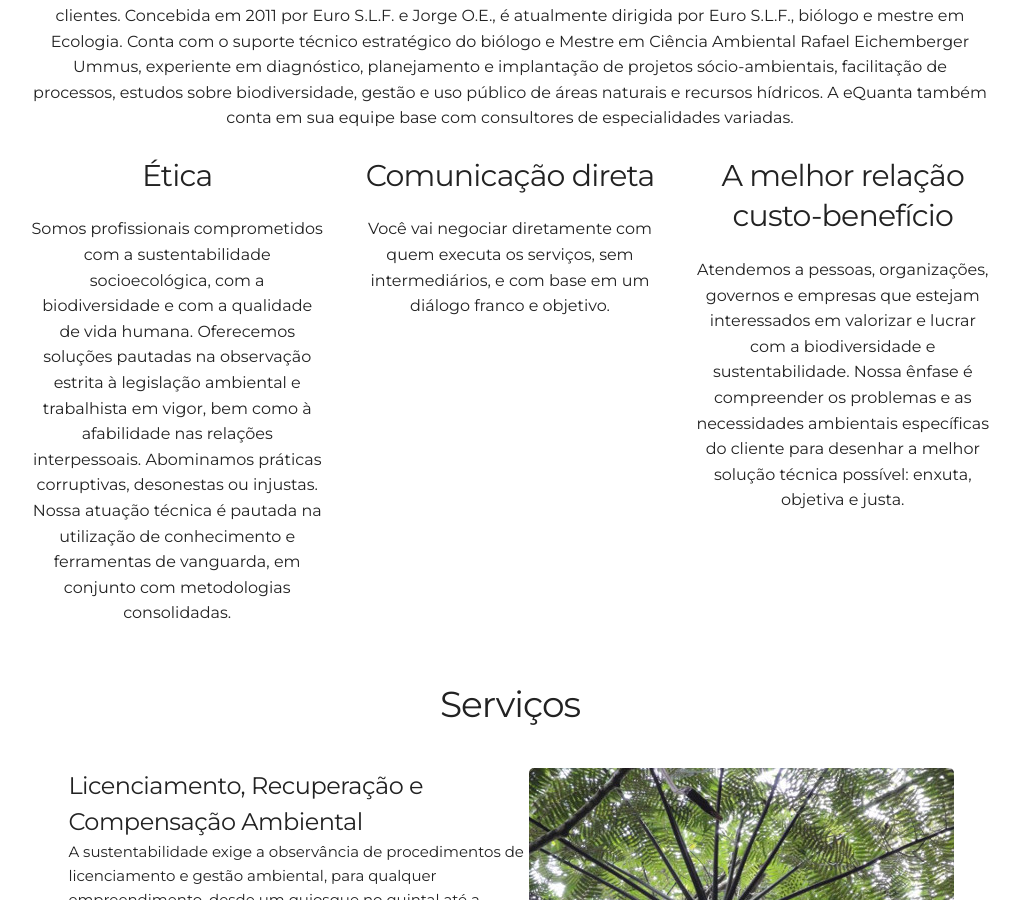
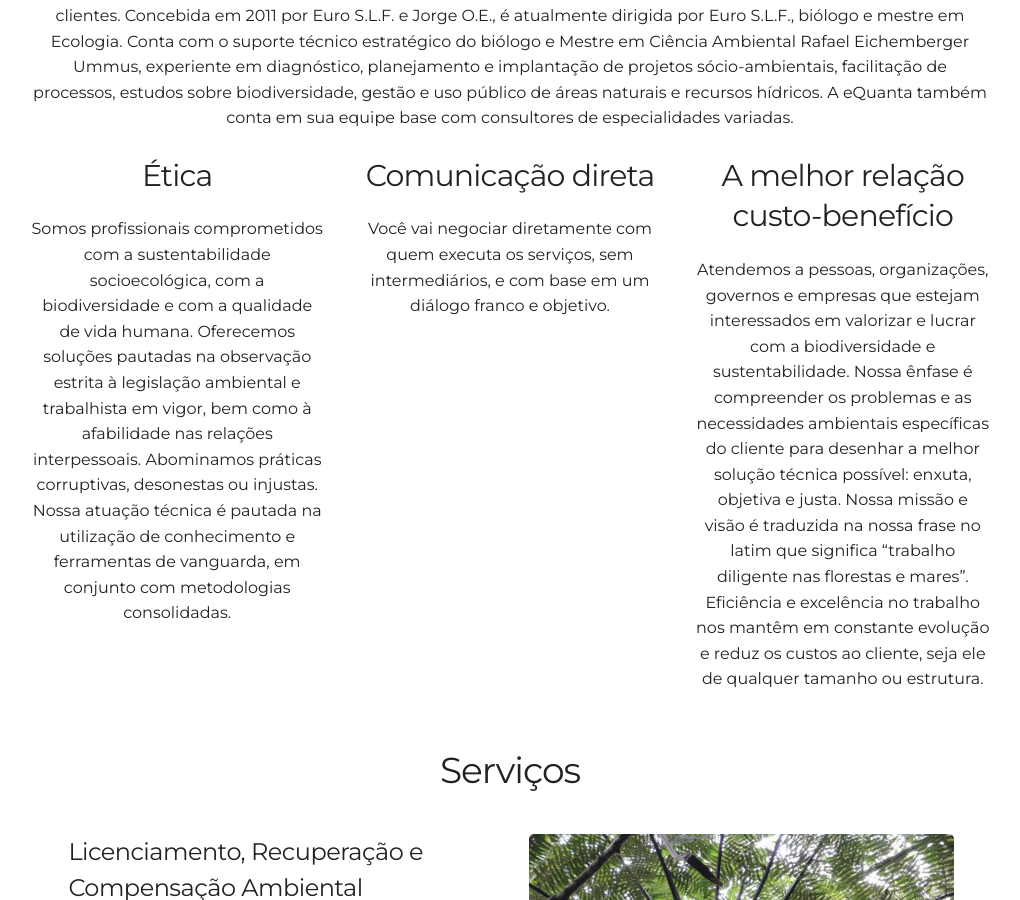
Before and after one commit to leroy1977/eQ1, a Jekyll site: the page built from index.html, in a window 1280 px wide and 900 px high, scrolled down 1032 px. Shown: the whole window, without its empty margins (130-1150 px from the left). Built offline with Jekyll 4.4.1, drawn with Linux system fonts in a browser that asks for light colours.

Commit message:
Update about.html

```diff
--- a/_includes/about.html
+++ b/_includes/about.html
@@ -29,7 +29,7 @@
       <!-- <i class="devicon-git-plain"></i>
       <i class="devicon-gulp-plain colored"></i>
       <i class="devicon-atom-original-wordmark"></i> -->
-      <p>Atendemos a pessoas, organizações, governos e empresas que estejam interessados em valorizar e lucrar com a biodiversidade e sustentabilidade. Nossa ênfase é compreender os problemas e as necessidades ambientais específicas do cliente para desenhar a melhor solução técnica possível: enxuta, objetiva e justa.</p>
+      <p>Atendemos a pessoas, organizações, governos e empresas que estejam interessados em valorizar e lucrar com a biodiversidade e sustentabilidade. Nossa ênfase é compreender os problemas e as necessidades ambientais específicas do cliente para desenhar a melhor solução técnica possível: enxuta, objetiva e justa. Nossa missão e visão é traduzida na nossa frase no latim que significa “trabalho diligente nas florestas e mares”. Eficiência e excelência no trabalho nos mantêm em constante evolução e reduz os custos ao cliente, seja ele de qualquer tamanho ou estrutura.</p>
     </div>
   </div>
 </div>
```
